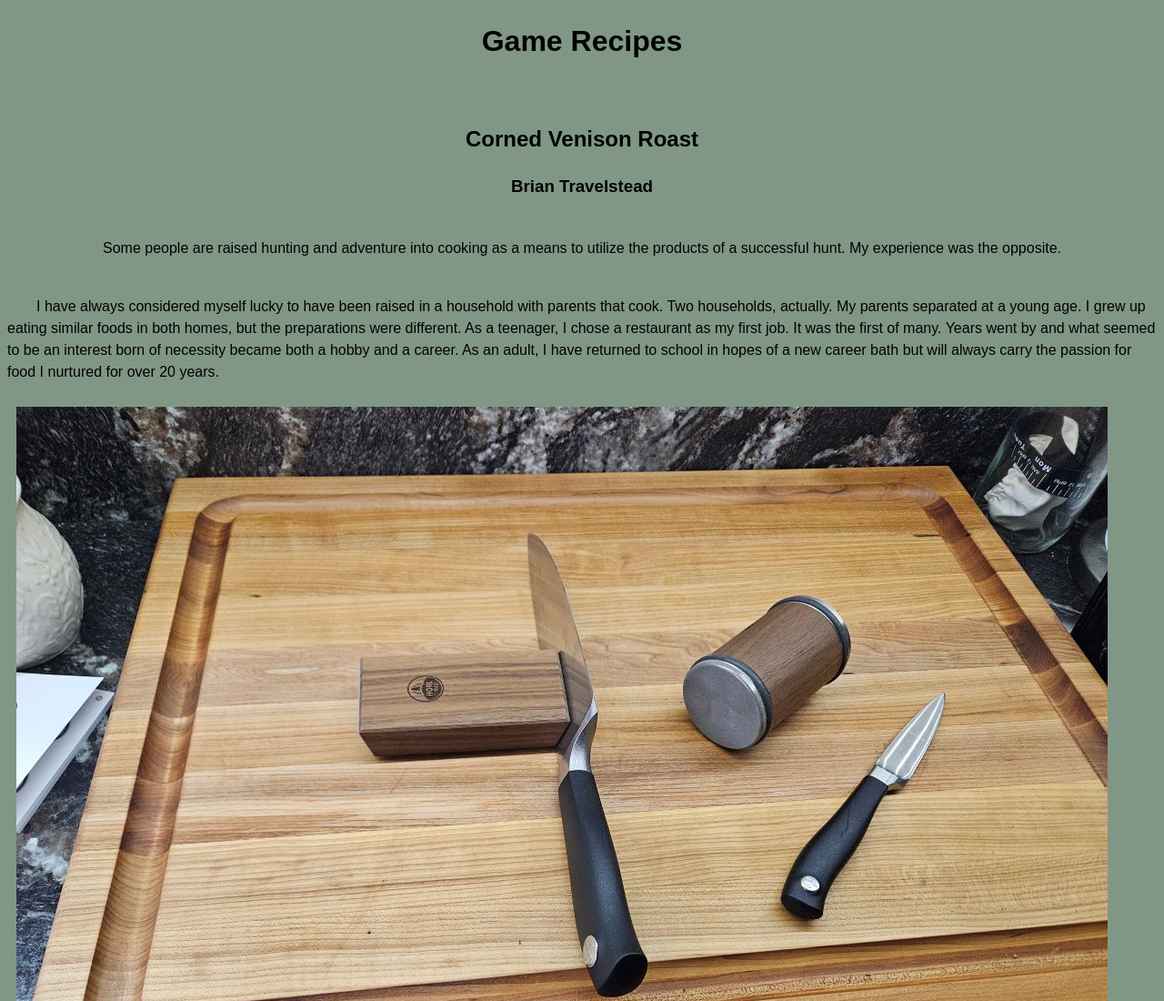
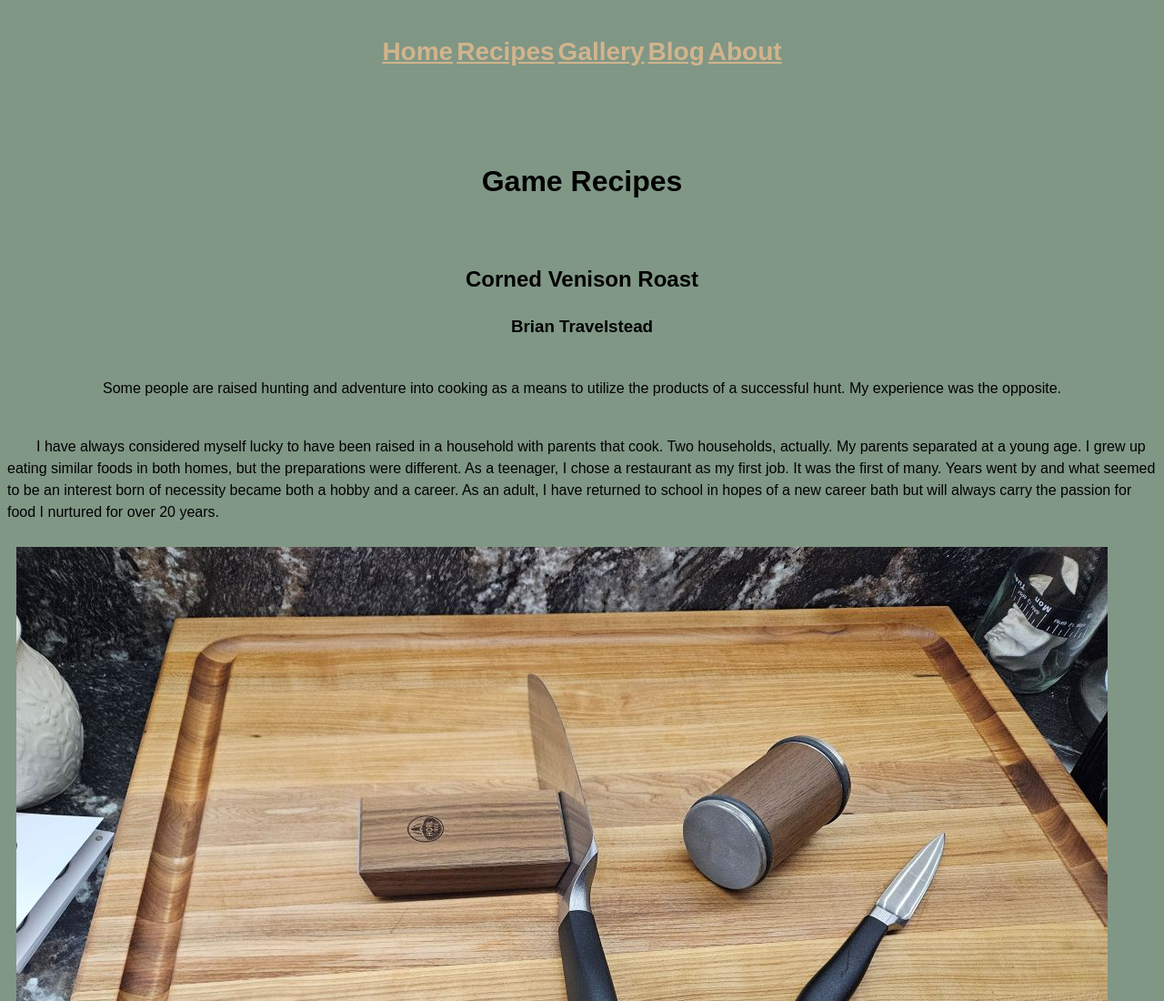
Before and after one commit to Btravelstead13/_153_project, a plain HTML site: page index.html in a window 1280 px wide. Shown: the top 1100 px of the page at 91% size. Drawn offline with Linux system fonts and the light colour scheme.

Commit message:
upper nav to all

```diff
--- a/index.html
+++ b/index.html
@@ -8,6 +8,19 @@
     </head>
     <body>
         <header>
+              <nav>
+                <table>
+                    <th><a href="index.html">Home</a></th>
+                    <th><a href="cornedvenison.html">Recipes</a></th>
+                    <th><a href="photos.html">Gallery</a></th>
+                    <th><a href="blog.html">Blog</a></th>
+                    <th><a href="about.html">About</a></th>
+                </table>
+            </nav>
+
+            <br>
+            <br>
+
             <h1>Game Recipes</h1><br>
             <h2>Corned Venison Roast</h2>
             <h3>Brian Travelstead</h3>
```
Also changed, not shown: about.html (+13 -0 lines), blog.html (+13 -0 lines), cornedvenison.html (+1 -0 lines), photos.html (+13 -0 lines).
